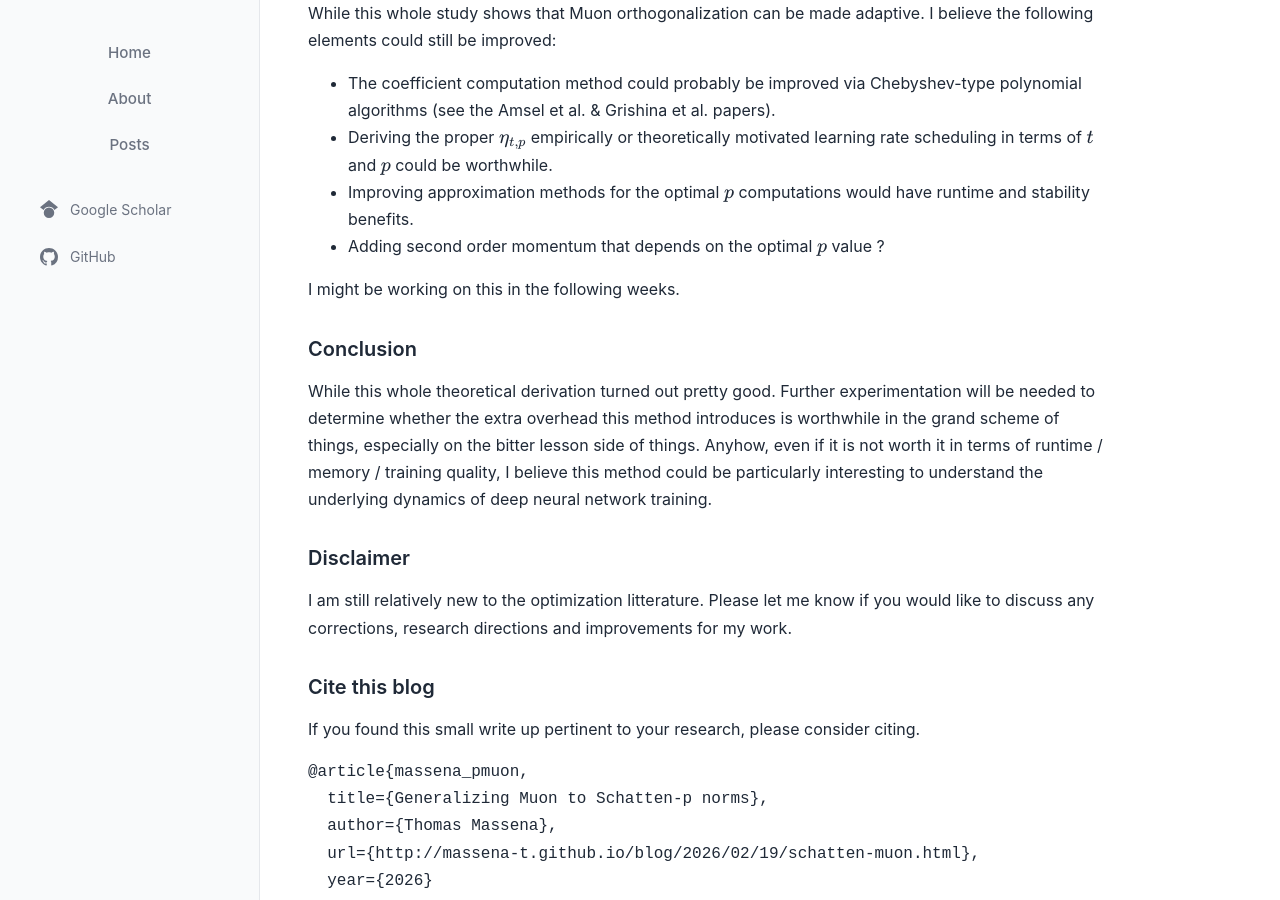
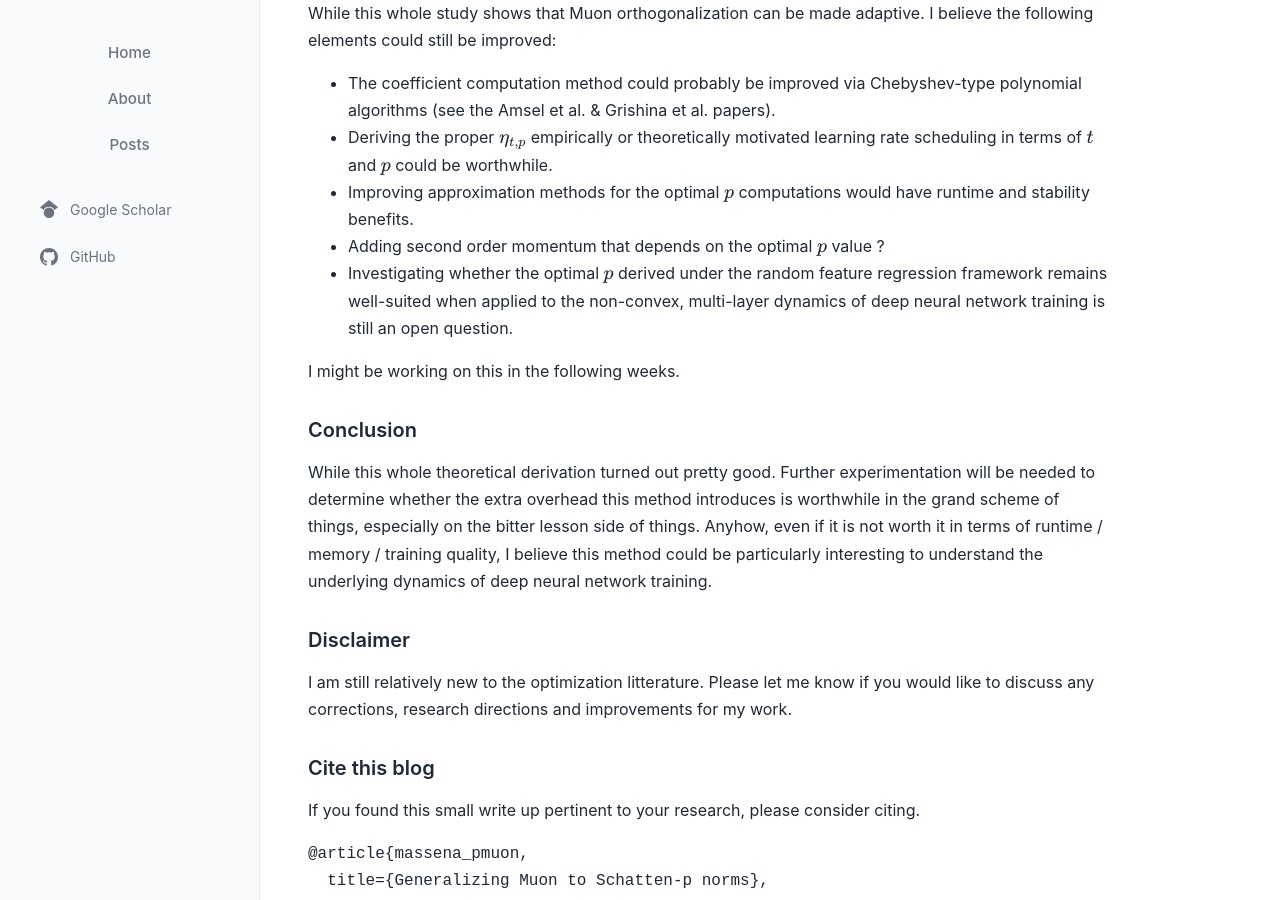
Before and after one commit to massena-t/massena-t.github.io, a Jekyll site: the page built from _posts/2026-02-19-schatten-muon.md, in a window 1280 px wide and 900 px high, scrolled down 7941 px. Built offline with Jekyll 4.4.1, drawn with Linux system fonts in a browser that asks for light colours.

Commit message:
add limitation

```diff
--- a/_posts/2026-02-19-schatten-muon.md
+++ b/_posts/2026-02-19-schatten-muon.md
@@ -311,6 +311,7 @@ While this whole study shows that Muon orthogonalization can be made adaptive. I
 - Deriving the proper $\eta_{t,p}$ empirically or theoretically motivated learning rate scheduling in terms of $t$ and $p$ could be worthwhile.
 - Improving approximation methods for the optimal $p$ computations would have runtime and stability benefits.
 - Adding second order momentum that depends on the optimal $p$ value ?
+- Investigating whether the optimal $p$ derived under the random feature regression framework remains well-suited when applied to the non-convex, multi-layer dynamics of deep neural network training is still an open question.
 
 I might be working on this in the following weeks.
 
```
Also changed, not shown: 2 other files.
